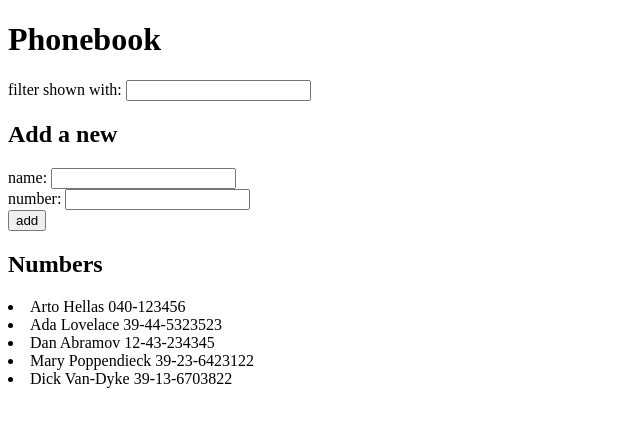
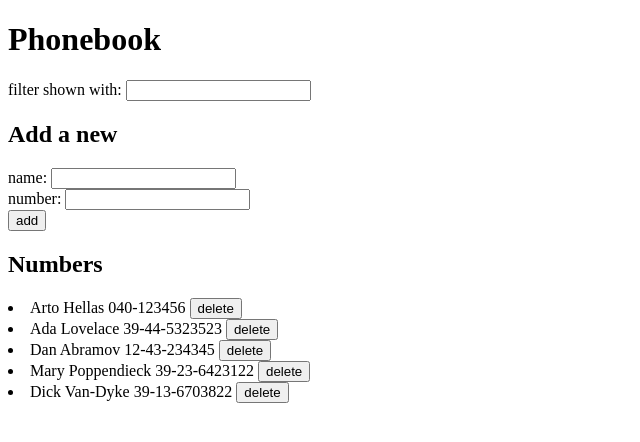
Before and after one commit to djlondon/fullstackopen, a React (Create React App) app in the folder part2/phonebook/: page / in a window 1280 px wide. Shown: the top 442 px of the page, without its empty margins (0-640 px from the left). Built offline with nearby package versions, Linux system fonts and the light colour scheme; data requests are answered from the project's data file.

Commit message:
2.1{5,6,7,8} modifying server data

```diff
--- a/part2/phonebook/src/App.js
+++ b/part2/phonebook/src/App.js
@@ -1,5 +1,6 @@
 import { useState, useEffect } from 'react'
-import axios from 'axios'
+import personService from './services/persons'
+import { PersonForm, Persons } from './components/Person'
 
 const Filter = ({ filterState }) => (
   <div>
@@ -7,65 +8,49 @@ const Filter = ({ filterState }) => (
   </div>
 )
 
-const PersonForm = ({ onSubmit, nameState, numberState }) => (
-  <form onSubmit={onSubmit}>
-    <div>
-      name: <input
-        value={nameState.val}
-        onChange={nameState.handler}
-      />
-    </div>
-    <div>number: <input
-      value={numberState.val}
-      onChange={numberState.handler}
-    />
-    </div>
-    <div>
-      <button type="submit">add</button>
-    </div>
-  </form>
-)
-
-const Person = ({ person }) => (
-  <li> {person.name} {person.number} </li>
-)
-
-const Persons = ({ persons, filterName }) => {
-  const personsToShow = filterName
-    ? persons.filter(person => person.name.toLocaleLowerCase().includes(filterName.toLocaleLowerCase()))
-    : persons
-  return personsToShow.map(person => <Person key={person.id} person={person} />)
-}
-
 const App = () => {
   const [persons, setPersons] = useState([])
   const [newName, setNewName] = useState('')
   const [newNumber, setNewNumber] = useState('')
   const [newFilter, setNewFilter] = useState('')
-  const [id, setId] = useState(0)
 
   useEffect(() => {
-    axios
-      .get('http://localhost:3001/persons')
-      .then(response => {
-        setPersons(response.data)
-        console.log("setting id to", response.data.length)
-        setId(response.data.length+1)
+    personService.getAll()
+      .then(ns => {
+        setPersons(ns)
+      })
+      .catch(error => {
+        console.log('fail')
       })
   }, [])
 
   const addPerson = (event) => {
     event.preventDefault()
-    if (persons.map(person => person.name).includes(newName)) {
-      alert(`${newName} is already in the phonebook`)
+    const existingPerson = persons.filter(person => person.name === newName)[0]
+    if (existingPerson) {
+      if (window.confirm(`${existingPerson.name} is already in the phonebook, would you like to update the number to ${newNumber}`)) {
+        personService.update(existingPerson.id, { ...existingPerson, number: newNumber })
+        .then((returnedPerson) => {
+          setPersons(persons.map(n => n.id !== existingPerson.id ? n : returnedPerson))
+        })
+      }
     } else {
-      console.log("setting id to", id+1)
-      setId(id + 1)
-      console.log("id", id)
-      setPersons(persons.concat({ name: newName, number: newNumber, id: id }))
+      personService.create({ name: newName, number: newNumber })
+        .then(returnedPerson => {
+          setPersons(persons.concat(returnedPerson))
+        })
     }
     setNewName('')
     setNewNumber('')
+
+  }
+  const deletePerson = (id) => {
+    if (window.confirm(`Do you really want to delete ${persons.filter(n => n.id === id)[0].name}?`)) {
+      personService.remove(id)
+        .then((returnedNote) => {
+          setPersons(persons.filter(n => n.id !== id))
+        })
+    }
   }
 
   const nameState = { val: newName, handler: (event) => setNewName(event.target.value) }
@@ -79,7 +64,7 @@ const App = () => {
       <h2>Add a new</h2>
       <PersonForm onSubmit={addPerson} nameState={nameState} numberState={numberState} />
       <h2>Numbers</h2>
-      <Persons persons={persons} filterName={newFilter} />
+      <Persons persons={persons} filterName={newFilter} deleteMethod={deletePerson} />
     </div>
   )
 }
--- /dev/null
+++ b/part2/phonebook/src/components/Person.js
@@ -0,0 +1,27 @@
+const Person = ({ person, deleteMethod }) => (
+    <li> {person.name} {person.number} <button onClick={() => deleteMethod(person.id)}>delete</button></li>
+)
+
+export const Persons = ({ persons, filterName, deleteMethod }) => {
+    const personsToShow = filterName
+        ? persons.filter(person => person.name.toLocaleLowerCase().includes(filterName.toLocaleLowerCase()))
+        : persons
+    return personsToShow.map(person => <Person key={person.id} person={person} deleteMethod={deleteMethod}/>)
+}
+
+export const PersonForm = ({ onSubmit, nameState, numberState }) => (
+    <form onSubmit={onSubmit}>
+        <div>
+            name: <input
+                value={nameState.val}
+                onChange={nameState.handler} />
+        </div>
+        <div>number: <input
+            value={numberState.val}
+            onChange={numberState.handler} />
+        </div>
+        <div>
+            <button type="submit">add</button>
+        </div>
+    </form>
+)
--- /dev/null
+++ b/part2/phonebook/src/services/persons.js
@@ -0,0 +1,23 @@
+import axios from 'axios'
+const baseUrl = 'http://localhost:3001/persons'
+
+const getData = (request) => (
+    request.then(response => response.data)
+)
+
+const getAll = () => getData(axios.get(baseUrl))
+
+const create = newObject => getData(axios.post(baseUrl, newObject))
+
+const remove = (id) => getData(axios.delete(`${baseUrl}/${id}`))
+
+const update = (id, newObject) => getData(axios.put(`${baseUrl}/${id}`, newObject))
+
+const persons = {
+  getAll,
+  create,
+  remove,
+  update
+}
+
+export default persons
```
